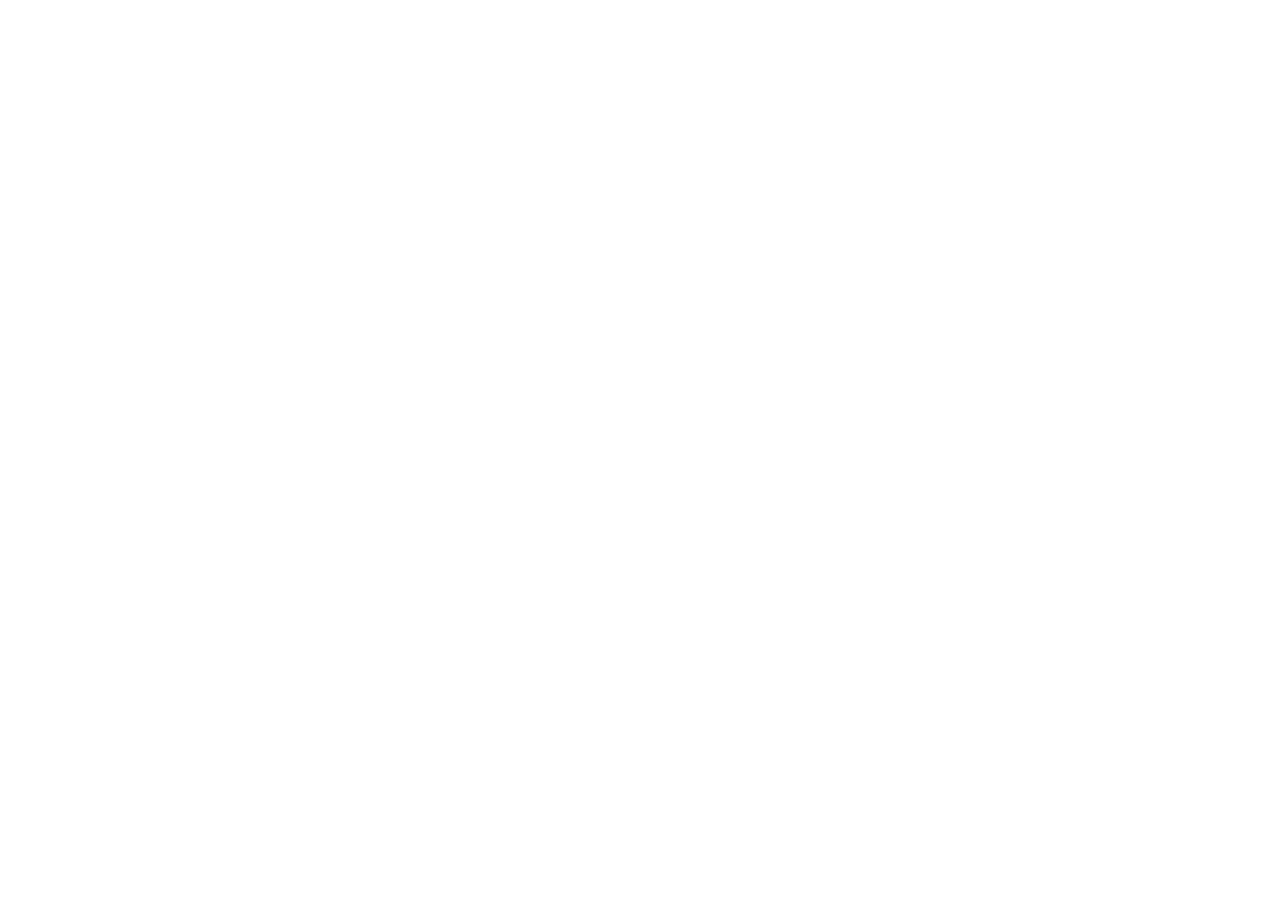
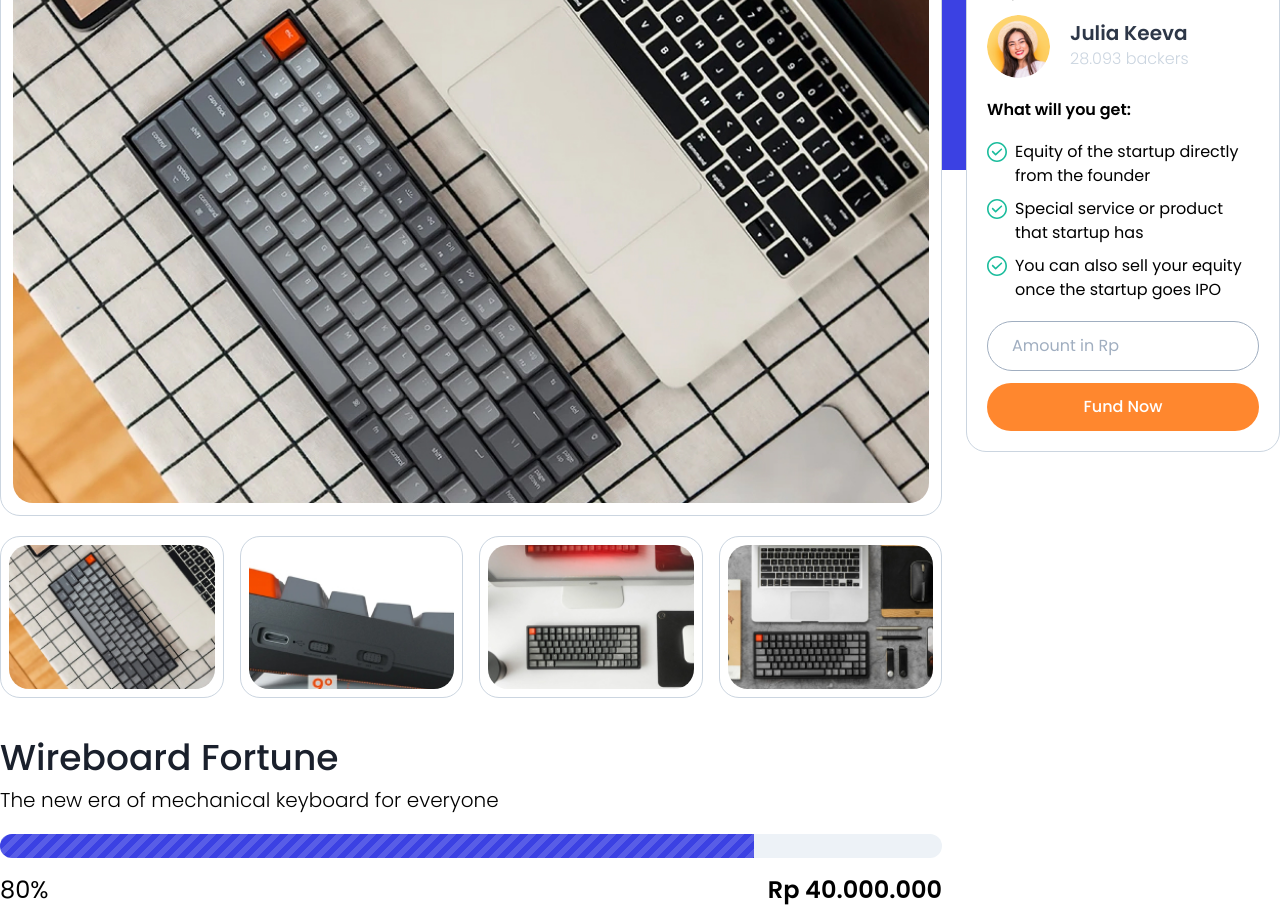
Before and after one commit to Rizanoor/croufounding, a React (Vite) app: page /project in a window 1280 px wide. Before the commit this address had no page. Shown: the part 180-1097 px from the top of the page. Before the commit the page ends 800 px from the top, so only its background shows below. Built offline with nearby package versions, Linux system fonts and the light colour scheme.

Commit message:
feat: slicing fund-success and projectDetail

```diff
--- a/src/components/molecules/CardProjects/index.jsx
+++ b/src/components/molecules/CardProjects/index.jsx
@@ -1,3 +1,4 @@
+import { Link } from "react-router-dom";
 import projectThumbnail1 from "../../../assets/images/project-thumbnail-1.jpg";
 
 function CardProjects() {
@@ -31,12 +32,12 @@
                                 <div>20%</div>
                                 <div className="ml-auto font-semibold">Rp 100.000.000</div>
                             </div>
-                            <a
-                                href="/projects.html"
+                            <Link
+                                to="/project"
                                 className="text-center mt-5 button-cta block w-full bg-orange-button hover:bg-green-button text-white font-semibold px-6 py-2 text-lg rounded-full"
                             >
                                 Fund Now
-                            </a>
+                            </Link>
                         </div>
                     </div>
                 </div>
--- a/src/components/molecules/Navbar/index.jsx
+++ b/src/components/molecules/Navbar/index.jsx
@@ -12,7 +12,7 @@
                 </div>
                 <ul className="flex items-center">
                     <Menu title="Home" href="/" />
-                    <Menu title="Project" href="/" />
+                    <Menu title="Project" href="/project" />
                     <Menu title="Features" href="/" />
                     <Menu title="Success Stories" href="/" />
                 </ul>
--- /dev/null
+++ b/src/pages/FundSuccess.jsx
@@ -0,0 +1,40 @@
+import fundedIlustrasion from "../assets/images/funded-illustration.svg"
+function FundSuccess() {
+    return (
+        <div className="success-page">
+        <div className="container mx-auto h-screen flex justify-center items-center">
+          <div className="w-full lg:w-1/3 px-10 lg:px-0">
+            <div className="flex justify-center items-center mx-auto mt-6 mb-8">
+              <img src={fundedIlustrasion} alt="" className="w-full" />
+            </div>
+            <h2 className="font-medium mb-3 text-3xl text-center">
+              Yeay! You are super
+            </h2>
+            <p className="text-center font-light">
+              Your money has ben transferred
+              <br />
+              into companys account
+            </p>
+            <div className="mb-4 mt-6">
+              <div className="mb-3">
+                <button
+                  className="block w-full bg-orange-button hover:bg-green-button text-white font-semibold px-6 py-4 text-lg rounded-full"
+                >
+                  Fund Other Project
+                </button>
+              </div>
+              <div className="mb-4">
+                <button
+                  className="block w-full bg-transparent border border-gray-500 text-gray-500 hover:bg-green-button hover:border-green-button hover:text-white font-light px-6 py-4 text-lg rounded-full"
+                >
+                  My Dashboard
+                </button>
+              </div>
+            </div>
+          </div>
+        </div>
+      </div>
+    )
+}
+
+export default FundSuccess;
--- /dev/null
+++ b/src/pages/ProjectList.jsx
@@ -0,0 +1,130 @@
+import Navbar from "../components/molecules/Navbar";
+
+import projectImage from "../assets/images/project-image.jpg"
+import projectSlider1 from "../assets/images/project-slider-1.jpg"
+import projectSlider2 from "../assets/images/project-slider-2.jpg"
+import projectSlider3 from "../assets/images/project-slider-3.jpg"
+import projectSlider4 from "../assets/images/project-slider-4.jpg"
+import testimonialIcon from "../assets/images/testimonial-1-icon.png"
+import Footer from "../components/organisems/Footer";
+import EasyFunding from "../components/organisems/EasyFunding";
+import { Link } from "react-router-dom";
+
+function ProjectList() {
+  return (
+    <div className="project-page">
+      <section className="project-header pt-5">
+        <div className="container mx-auto relative">
+          <Navbar/>
+        </div>
+      </section>
+      <section className="container project-container mx-auto -mt-56">
+        <div className="flex mt-3">
+          <div className="w-3/4 mr-6">
+            <div className="bg-white p-3 mb-3 border border-gray-400 rounded-20">
+              <figure className="item-image">
+                <img src={projectImage} alt="" className="rounded-20 w-full" />
+              </figure>
+            </div>
+            <div className="flex -mx-2">
+              <div className="relative w-1/4 bg-white m-2 p-2 border border-gray-400 rounded-20">
+                <figure className="item-thumbnail">
+                  <img src={projectSlider1} alt="" className="rounded-20 w-full" />
+                </figure>
+              </div>
+              <div className="relative w-1/4 bg-white m-2 p-2 border border-gray-400 rounded-20">
+                <figure className="item-thumbnail">
+                  <img src={projectSlider2} alt="" className="rounded-20 w-full" />
+                </figure>
+              </div>
+              <div className="relative w-1/4 bg-white m-2 p-2 border border-gray-400 rounded-20">
+                <figure className="item-thumbnail">
+                  <img src={projectSlider3} alt="" className="rounded-20 w-full" />
+                </figure>
+              </div>
+              <div className="relative w-1/4 bg-white m-2 p-2 border border-gray-400 rounded-20">
+                <figure className="item-thumbnail">
+                  <img src={projectSlider4} alt="" className="rounded-20 w-full" />
+                </figure>
+              </div>
+            </div>
+          </div>
+          <div className="w-1/4">
+            <div className="bg-white w-full p-5 border border-gray-400 rounded-20 sticky top-15px">
+              <h3>Project Leader:</h3>
+              <div className="flex mt-3">
+                <div className="w-1/4">
+                  <img src={testimonialIcon} alt="" className="w-full inline-block rounded-full" />
+                </div>
+                <div className="w-3/4 ml-5 mt-1">
+                  <div className="font-semibold text-xl text-gray-800">
+                    Julia Keeva
+                  </div>
+                  <div className="font-light text-md text-gray-400">
+                    28.093 backers
+                  </div>
+                </div>
+              </div>
+              <h4 className="mt-5 font-semibold">What will you get:</h4>
+              <ul className="list-check mt-3">
+                <li>Equity of the startup directly from the founder</li>
+                <li>Special service or product that startup has</li>
+                <li>You can also sell your equity once the startup goes IPO</li>
+              </ul>
+              <input
+                type="number"
+                className="border border-gray-500 block w-full px-6 py-3 mt-4 rounded-full text-gray-800 transition duration-300 ease-in-out focus:outline-none focus:shadow-outline"
+                placeholder="Amount in Rp"
+                value=""
+              />
+              <Link
+                to="/fund-success"
+                className="text-center mt-3 button-cta block w-full bg-orange-button hover:bg-green-button text-white font-medium px-6 py-3 text-md rounded-full"
+              >
+                Fund Now
+              </Link>
+            </div>
+          </div>
+        </div>
+      </section>
+      <section className="container mx-auto pt-8">
+        <div className="flex justify-between items-center">
+          <div className="w-full md:w-3/4 mr-6">
+            <h2 className="text-4xl text-gray-900 mb-2 font-medium">
+              Wireboard Fortune
+            </h2>
+            <p className="font-light text-xl mb-5">
+              The new era of mechanical keyboard for everyone
+            </p>
+            <div className="relative progress-bar">
+              <div className="overflow-hidden mb-4 text-xs flex rounded-full bg-gray-200 h-6">
+                <div
+                  style={{ width: '80%' }}
+                  className="shadow-none flex flex-col text-center whitespace-nowrap text-white justify-center bg-purple-progress progress-striped"
+                ></div>
+              </div>
+            </div>
+            <div className="flex progress-info mb-6">
+              <div className="text-2xl">80%</div>
+              <div className="ml-auto font-semibold text-2xl">Rp 40.000.000</div>
+            </div>
+            <p className="font-light text-xl mb-5">
+              Designed to fit your dedicated typing experience. No matter what you like, linear, clicky or a little in between, we’ve got you covered with three Gateron switches options (Blue, Brown, Red). With a lifespan of 50 million keystrokes, we want to make sure that you experience the same feedback for every keystroke.
+            </p>
+            <p className="font-light text-xl mb-5">
+              With N-key rollover (NKRO on wired mode only), you can register as many keys as you can press at once without missing out characters. It allows using all the same media keys as conventional macOS.
+            </p>
+            <p className="font-light text-xl mb-5">
+              This keyboard can last up to 72 hours typing or up to 9 days of normal use (8 hrs/day) with a 4000 mAh big battery.
+            </p>
+          </div>
+          <div className="w-1/4 hidden md:block"></div>
+        </div>
+      </section>
+      <EasyFunding/>
+      <Footer/>
+    </div>
+  );
+}
+
+export default ProjectList;
```
Also changed, not shown: src/routers/index.jsx (+10 -0 lines), src/index.css.
